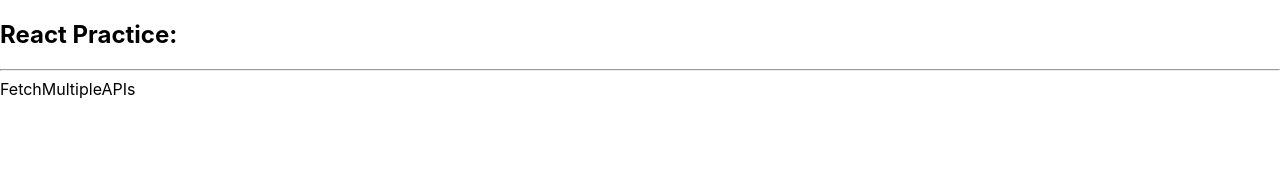
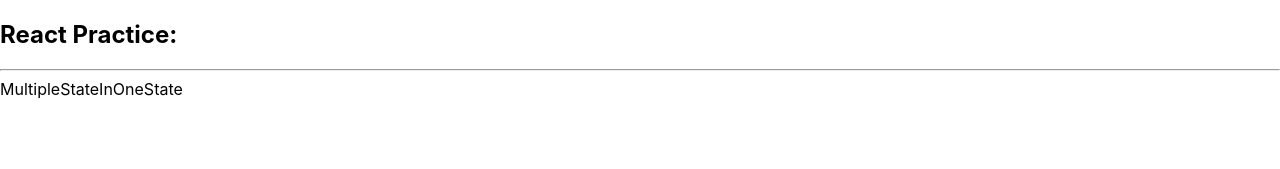
Before and after one commit to tharuAnish/StartCraft, a React (Create React App) app: page / in a window 1280 px wide. Shown: the top 169 px of the page. Built offline with nearby package versions, Linux system fonts and the light colour scheme; no server answers.

Commit message:
Multiple state in one state initialized

```diff
--- a/src/App.js
+++ b/src/App.js
@@ -31,6 +31,7 @@ import DraggableCmponent from "./Components/25DraggableCmponent"
 import TranslationApp from "./Components/26TranslationApp"
 import { LocalizationProvider } from "./Components/26LocalizationContext"
 import FetchMultipleAPIs from "./Components/27FetchMultipleAPIs"
+import MultipleStateInOneState from "./Components/28MultipleStateInOneState"
 
 export default function App() {
   // const items = ["1Notebook", "2Pen", "3Laptop", "4Book", "5Wallet", "6Keys"]
@@ -39,7 +40,8 @@ export default function App() {
     <div>
       <h2>React Practice:</h2>
       <hr />
-      <FetchMultipleAPIs />
+      <MultipleStateInOneState />
+      {/* <FetchMultipleAPIs /> */}
       {/* <LocalizationProvider>
         <TranslationApp />
       </LocalizationProvider> */}
--- /dev/null
+++ b/src/Components/28MultipleStateInOneState.jsx
@@ -0,0 +1,7 @@
+import React from "react"
+
+const MultipleStateInOneState = () => {
+  return <div>MultipleStateInOneState</div>
+}
+
+export default MultipleStateInOneState
```
